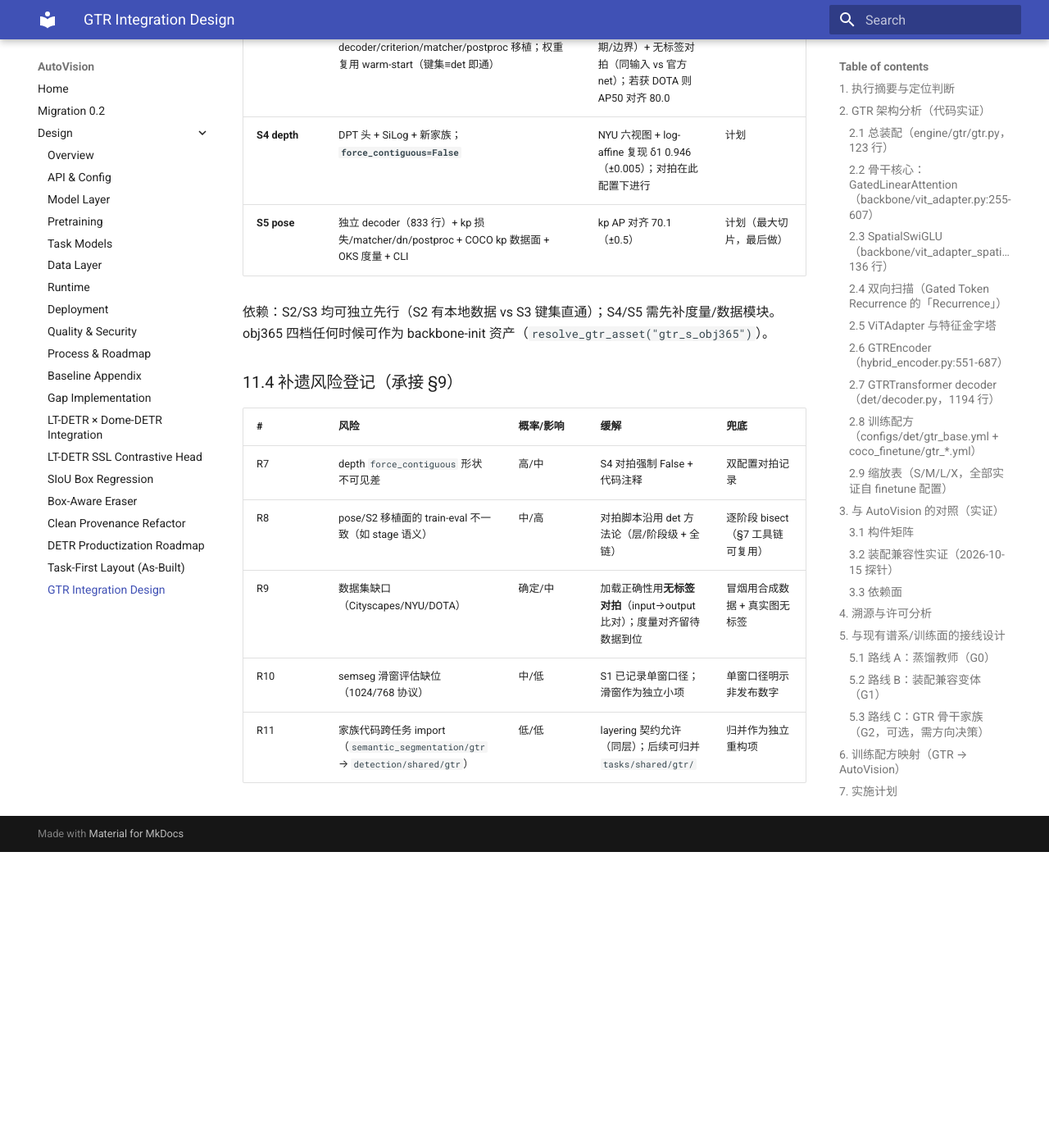
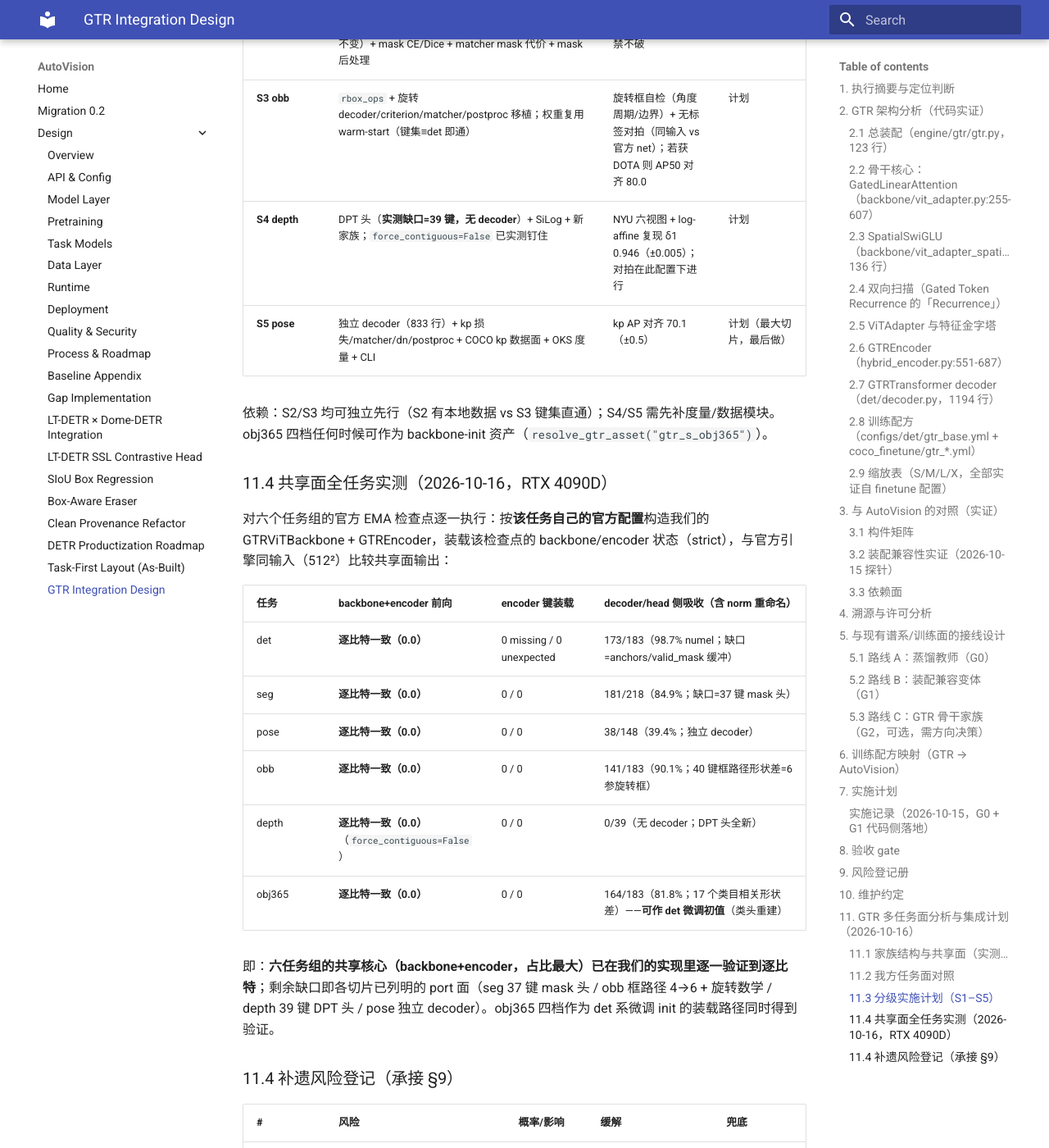
Before and after one commit to Hi-AI-Lab/AutoVision, an MkDocs documentation site: the page built from docs/design/31-gtr-integration.md, in a window 1280 px wide and 1400 px high, scrolled down 14264 px. Shown: the whole window at 82% size. Built offline with MkDocs 1.6.1 and Material for MkDocs 9.7.7, drawn with Linux system fonts in a browser that asks for light colours; before the commit the page ends 15303 px from its top, so only the background shows below that; some of the changed text lies outside the part shown.

Commit message:
GTR shared-surface sweep: backbone+encoder bit-exact for all six task groups
Per-task verification of the official EMA checkpoints against our
implementation, building OUR GTRViTBackbone/GTREncoder from each task's
own resolved config and comparing the shared-surface forward on the same
input (RTX 4090D):

  det / seg / pose / obb / depth / obj365 — all BIT-EXACT (maxdiff 0.0),
  encoders load with 0 missing / 0 unexpected keys.

depth confirms force_contiguous=False empirically (the documented
trap is now measured, not assumed). Decoder-side absorption (with the
norm2->norm3 rename applied) quantifies each remaining port surface:
seg 181/218 keys (gap = the 37-key mask head), obb 141/183 (40
shape-different keys reveal a 6-parameter rotated-box path:
dec_bbox_head 198 = 6x33, LQE reg_conf in 30 = 6x(k+1)), pose 38/148
(own decoder), depth 0/39 (DPT head replaces the decoder), obj365
164/183 (only 17 class-shaped keys; usable as a det fine-tune init).

Design doc 31 §11 gains the measured tables and the S2-S4 plan lines
now carry exact numbers (R7 marked as measured).

```diff
--- a/docs/design/31-gtr-integration.md
+++ b/docs/design/31-gtr-integration.md
@@ -211,14 +211,14 @@ GTR 不止检测：`engine/gtr/` 下另有 seg（实例分割）/pose/depth/obb/
 | 任务 | 键数 | 与 det 共享 | 新增/差异 | 架构差量 |
 |---|---|---|---|---|
 | det | 502 | — | — | —（已集成，见 §7） |
-| **obb** | 502 | **502（完全相同）** | — | 键集与 det 全同：复用同一 `GTRTransformer`，差量全在**旋转框数学**（`rbox_ops` 243 行 / decoder 旋转分支 / criterion 468 行 / matcher / postproc） |
+| **obb** | 502 | **502（键名完全相同）** | — | 键名与 det 全同，但**框路径宽度不同（实测）**：`dec_bbox_head` 输出 198=6×33、`lqe_layers.reg_conf` 输入 30=6×(k+1)——**6 参旋转框**（det 为 4 参）；注意力/FFN 主干 141 键直通。移植面 = 框路径 4→6 + 旋转数学（`rbox_ops` 243 行 / criterion 468 行 / matcher / postproc） |
 | **obj365** | 502 | 502 | — | det 架构的**预训练阶段**（365 类；head 形状随类数变）；loaders/评测无需新代码，作任意任务的微调初值（README 表无发布口径数字，注册表如实留空） |
 | **seg** | 537 | 502 | **+35：`decoder.decoder.*` mask 头** | det 全栈 + `mask_downsample_ratio` 版 `SegmentationHead`（DepthwiseConvBlock×层 + query einsum）+ mask CE/Dice 损失与 matcher mask 代价（point-rend 点采样） |
 | **pose** | 467 | 365 | 独立 decoder（`enc_pose_embed`/`enc_out_class_embed`…） | 专属 decoder（833 行）+ keypoint 损失/matcher/dn/ms_deform_attn/postproc |
 | **depth** | 358 | 319 | DPT head（`layer_rn/refinenet{1,2,3}/output_conv*`，39 键） | **无 decoder**：encoder 金字塔 → Depth-Anything-V2 式 DPT 头 + SiLog 损失 |
 | **semseg** | 266 | 258 | FCN head（8 键：`head.{conv,bn,classifier}`） | **单层 stride-8 encoder**（`scale_factors:[2.0]`）+ mmseg FCNHead 式头 + CE（ignore 255） |
 
-README 口径（S 档）：det 53.6 AP → seg 45.0 mask AP → pose 70.1 kp AP → depth NYU δ1 0.946/AbsRel 0.074 → obb DOTA-v1.0 test 80.0 AP50 → semseg Cityscapes 81.5 mIoU（1024 滑窗 / stride 768）。semseg/seg 全程 `use_amp: False`（与 det 相同）；depth 权重训练时 `GTREncoder` **无 contiguity 拷贝**（其源码注释明示：depth 发布权重训练时无此拷贝，对拍必须 `force_contiguous=False`——形状不可见的数值差异陷阱）。
+README 口径（S 档）：det 53.6 AP → seg 45.0 mask AP → pose 70.1 kp AP → depth NYU δ1 0.946/AbsRel 0.074 → obb DOTA-v1.0 test 80.0 AP50 → semseg Cityscapes 81.5 mIoU（1024 滑窗 / stride 768）。semseg/seg 全程 `use_amp: False`（与 det 相同）；depth 权重训练时 `GTREncoder` **无 contiguity 拷贝**（其源码注释明示；**2026-10-16 实测：`force_contiguous=False` 下共享面与官方逐比特一致**——该陷阱已按实测钉住）。
 
 ### 11.2 我方任务面对照
 
@@ -235,18 +235,33 @@ README 口径（S 档）：det 53.6 AP → seg 45.0 mask AP → pose 70.1 kp AP
 | 切片 | 内容 | 退出门禁 | 状态 |
 |---|---|---|---|
 | **S1 semseg** | head re-port（8 键）+ 家族四模块（`gtr/s\|m\|l\|x`）+ 官方装载器（覆盖率 1.0 门禁）+ CLI dispatch | 键形状核对 + **金标准对拍逐比特（maxdiff 0.0）**+ CUDA 训练闭环 | **已交付（2026-10-16）**，见 §7 记录 |
-| **S2 seg** | `SegmentationHead`（35 键）+ decoder mask 路径（`_OfficialFDRDecoder` 可选 mask 输出，det 行为不变）+ mask CE/Dice + matcher mask 代价 + mask 后处理 | COCO mask AP 对齐官方 45.0（±0.5，可端到端实测）；det 回归门禁不破 | 计划（推荐下一个） |
+| **S2 seg** | `SegmentationHead`（35 键；**实测 decoder 侧 218 键中 181 键由现有代码吸收（84.9% numel），缺口=37 键 mask 头**）+ decoder mask 路径（`_OfficialFDRDecoder` 可选 mask 输出，det 行为不变）+ mask CE/Dice + matcher mask 代价 + mask 后处理 | COCO mask AP 对齐官方 45.0（±0.5，可端到端实测）；det 回归门禁不破 | 计划（推荐下一个） |
 | **S3 obb** | `rbox_ops` + 旋转 decoder/criterion/matcher/postproc 移植；权重复用 warm-start（键集≡det 即通） | 旋转框自检（角度周期/边界）+ 无标签对拍（同输入 vs 官方 net）；若获 DOTA 则 AP50 对齐 80.0 | 计划 |
-| **S4 depth** | DPT 头 + SiLog + 新家族；**`force_contiguous=False`** | NYU 六视图 + log-affine 复现 δ1 0.946（±0.005）；对拍在此配置下进行 | 计划 |
+| **S4 depth** | DPT 头（**实测缺口=39 键，无 decoder**）+ SiLog + 新家族；`force_contiguous=False` 已实测钉住 | NYU 六视图 + log-affine 复现 δ1 0.946（±0.005）；对拍在此配置下进行 | 计划 |
 | **S5 pose** | 独立 decoder（833 行）+ kp 损失/matcher/dn/postproc + COCO kp 数据面 + OKS 度量 + CLI | kp AP 对齐 70.1（±0.5） | 计划（最大切片，最后做） |
 
 依赖：S2/S3 均可独立先行（S2 有本地数据 vs S3 键集直通）；S4/S5 需先补度量/数据模块。obj365 四档任何时候可作为 backbone-init 资产（`resolve_gtr_asset("gtr_s_obj365")`）。
+
+### 11.4 共享面全任务实测（2026-10-16，RTX 4090D）
+
+对六个任务组的官方 EMA 检查点逐一执行：按**该任务自己的官方配置**构造我们的 GTRViTBackbone + GTREncoder，装载该检查点的 backbone/encoder 状态（strict），与官方引擎同输入（512²）比较共享面输出：
+
+| 任务 | backbone+encoder 前向 | encoder 键装载 | decoder/head 侧吸收（含 norm 重命名） |
+|---|---|---|---|
+| det | **逐比特一致（0.0）** | 0 missing / 0 unexpected | 173/183（98.7% numel；缺口=anchors/valid_mask 缓冲） |
+| seg | **逐比特一致（0.0）** | 0 / 0 | 181/218（84.9%；缺口=37 键 mask 头） |
+| pose | **逐比特一致（0.0）** | 0 / 0 | 38/148（39.4%；独立 decoder） |
+| obb | **逐比特一致（0.0）** | 0 / 0 | 141/183（90.1%；40 键框路径形状差=6 参旋转框） |
+| depth | **逐比特一致（0.0）**（`force_contiguous=False`） | 0 / 0 | 0/39（无 decoder；DPT 头全新） |
+| obj365 | **逐比特一致（0.0）** | 0 / 0 | 164/183（81.8%；17 个类目相关形状差）——**可作 det 微调初值**（类头重建） |
+
+即：**六任务组的共享核心（backbone+encoder，占比最大）已在我们的实现里逐一验证到逐比特**；剩余缺口即各切片已列明的 port 面（seg 37 键 mask 头 / obb 框路径 4→6 + 旋转数学 / depth 39 键 DPT 头 / pose 独立 decoder）。obj365 四档作为 det 系微调 init 的装载路径同时得到验证。
 
 ### 11.4 补遗风险登记（承接 §9）
 
 | # | 风险 | 概率/影响 | 缓解 | 兜底 |
 |---|---|---|---|---|
-| R7 | depth `force_contiguous` 形状不可见差 | 高/中 | S4 对拍强制 False + 代码注释 | 双配置对拍记录 |
+| R7 | depth `force_contiguous` 形状不可见差 | 高/中 | **已实测（2026-10-16）：False 逐比特一致**，S4 沿用 + 代码注释 | 双配置对拍记录 |
 | R8 | pose/S2 移植面的 train-eval 不一致（如 stage 语义） | 中/高 | 对拍脚本沿用 det 方法论（层/阶段级 + 全链） | 逐阶段 bisect（§7 工具链可复用） |
 | R9 | 数据集缺口（Cityscapes/NYU/DOTA） | 确定/中 | 加载正确性用**无标签对拍**（input→output 比对）；度量对齐留待数据到位 | 冒烟用合成数据 + 真实图无标签 |
 | R10 | semseg 滑窗评估缺位（1024/768 协议） | 中/低 | S1 已记录单窗口径；滑窗作为独立小项 | 单窗口径明示非发布数字 |
```
